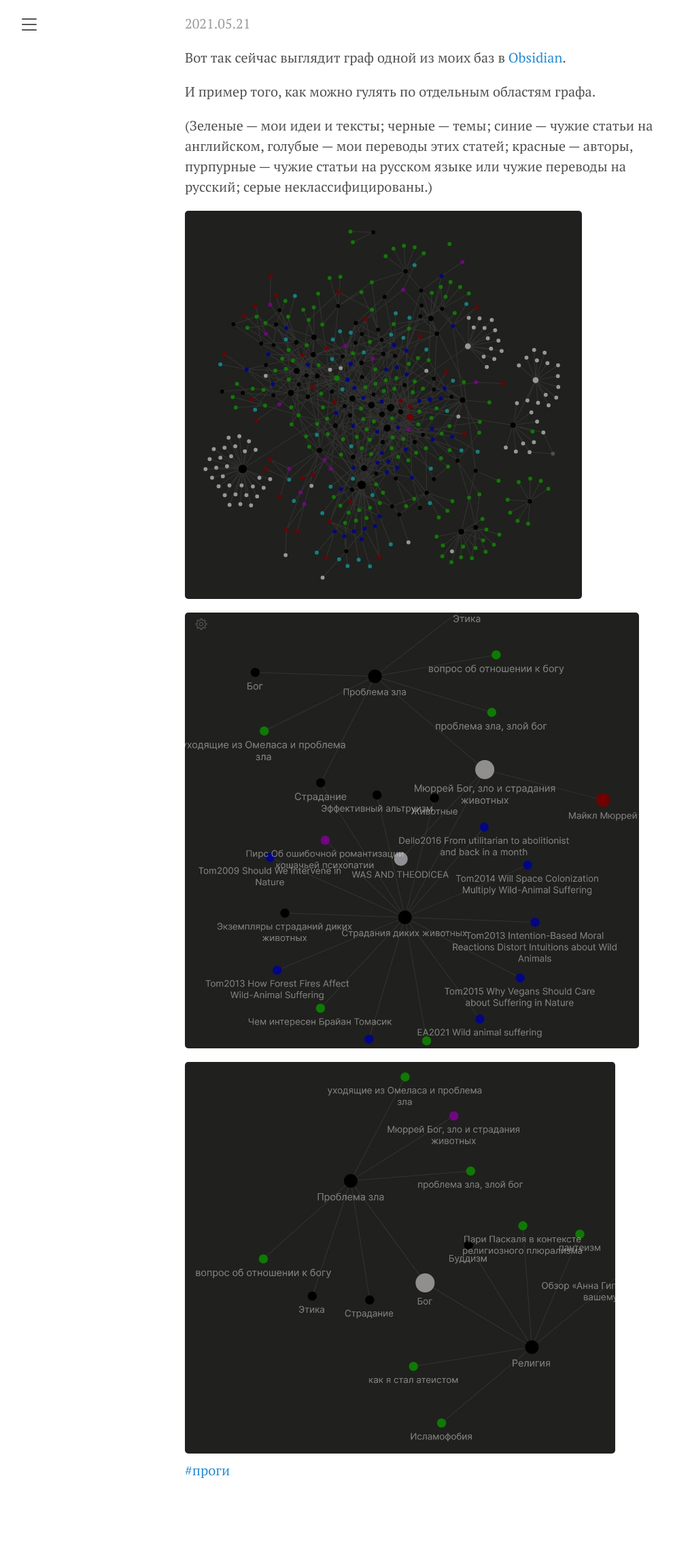
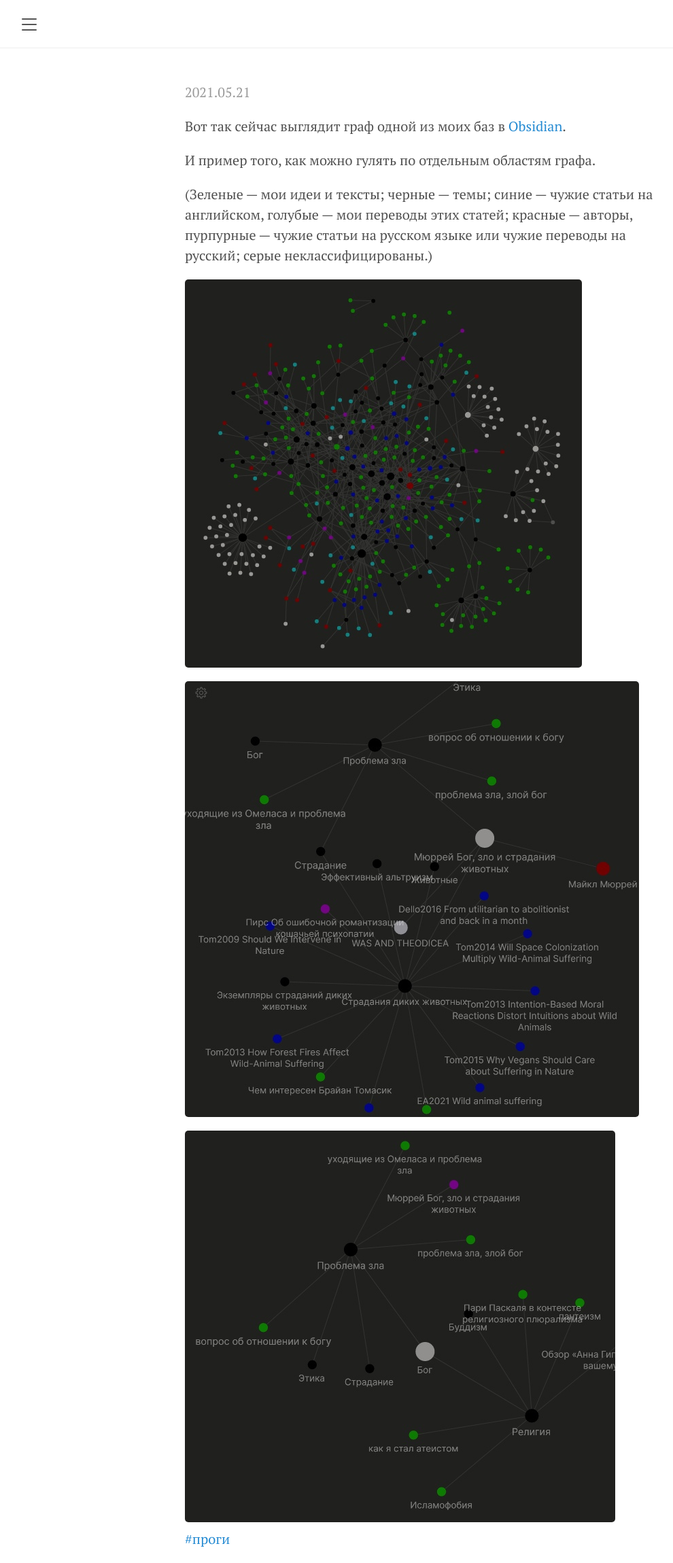
Before and after one commit to KKirdan/kkirdan.github.io, a Jekyll site: the page built from blog/_posts/4. short/2021-05-21-410.md, in a window 1280 px wide. Shown: the whole page at 68% size, without its empty margins (8-998 px from the left). Built offline with Jekyll 4.4.1, drawn with Linux system fonts in a browser that asks for light colours; before the commit the page ends 2198 px from its top, so only the background shows below that.

Commit message:
Update blog.html

```diff
--- a/_layouts/blog.html
+++ b/_layouts/blog.html
@@ -13,18 +13,18 @@
     <!-- Wrap is the content to shift when toggling the sidebar. We wrap the
          content to avoid any CSS collisions with our real content. -->
     <div class="wrap">
-	  {% if page.head %}
         <div class="masthead">
-          <div class="container">
+          {% if page.head %}
+		  <div class="container">
             <h3 class="masthead-title">
 			  {{ page.head }}
               <small>{{ site.tagline }}</small>
             </h3>
           </div>
+		  {% else %}
+			<br>
+	      {% endif %}
         </div>
-	  {% else %}
-		<br>
-	  {% endif %}
       <div class="container content">
         {{ content }}
       </div>
```
